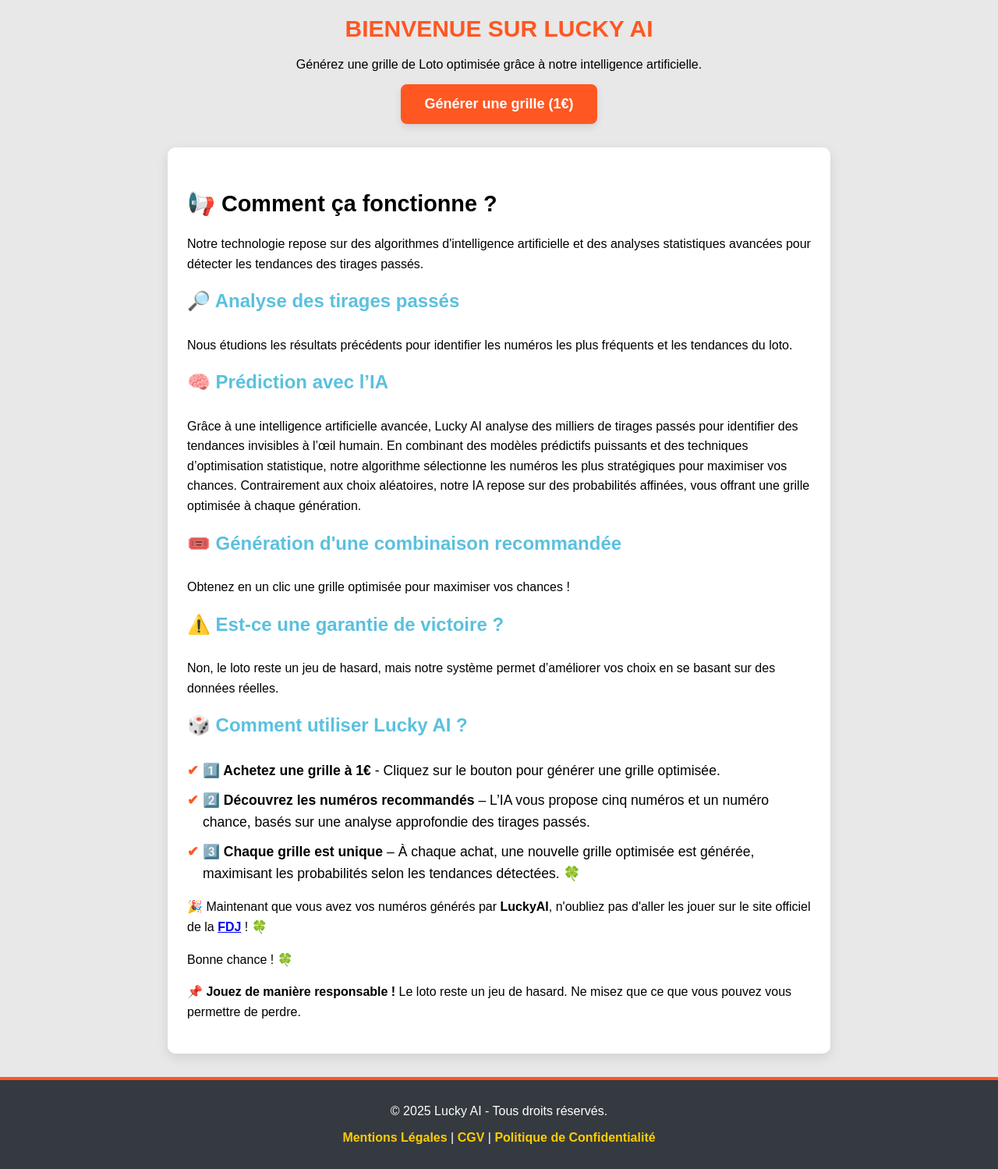
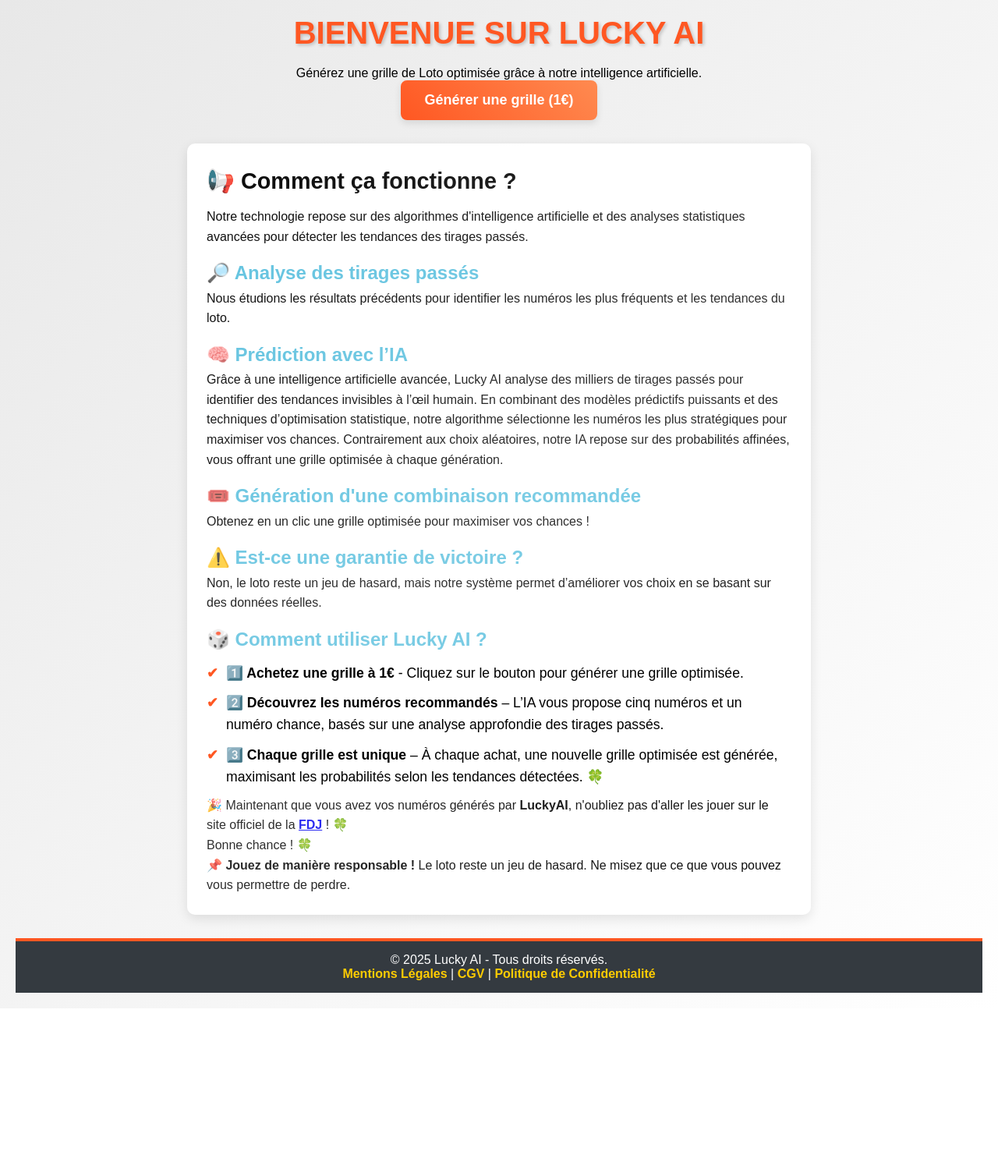
Before and after one commit to changetheworld06/luckyai, a Flask app: page / in a window 1280 px wide. Shown: the whole page at 78% size. After the commit the page ends 1273 px from the top, so only its background shows below. Run offline with Flask 3, Linux system fonts and the light colour scheme; parts of the project's set-up code (start-up, migrations or seed data) failed here and were passed over.

Commit message:
Mise à jour du style.css

```diff
--- a/static/style.css
+++ b/static/style.css
@@ -1,43 +1,85 @@
+/* 🌟 Variables CSS pour une personnalisation aisée */
+:root {
+    --primary-color: #ff5722;
+    --dark-color: #060606;
+    --accent-color: #5bc0de;
+    --bg-color: #e8e8e8;
+    --text-color: #000000;
+    --light-bg: #ffffff;
+    --footer-bg: #343a40;
+    --footer-border: #ff5722;
+    --footer-link: #ffcc00;
+}
+
+/* 🔄 Reset global */
+* {
+    margin: 0;
+    padding: 0;
+    box-sizing: border-box;
+}
+
 /* 🌿 Styles généraux */
 body {
     font-family: 'Arial', sans-serif;
+    background: linear-gradient(135deg, var(--bg-color), #ffffff);
+    color: var(--text-color);
     text-align: center;
-    margin: 0;
-    padding: 0;
-    background-color: #e8e8e8;
-    color: #000000;
+    padding: 20px;
 }
 
 /* 🎰 Titre principal */
 h1 {
-    color: #ff5722;
-    font-size: 30px;
+    color: var(--primary-color);
+    font-size: 2.5em;
     font-weight: bold;
     text-transform: uppercase;
+    margin-bottom: 20px;
+    text-shadow: 2px 2px 4px rgba(0,0,0,0.2);
 }
 
 /* 🎟️ Boutons stylés */
 button {
-    background-color: #ff5722;
+    background: linear-gradient(45deg, var(--primary-color), #ff8a50);
     color: white;
     border: none;
     padding: 15px 30px;
-    font-size: 18px;
+    font-size: 1.125em;
     font-weight: bold;
     border-radius: 8px;
     cursor: pointer;
-    transition: all 0.3s ease-in-out;
+    transition: transform 0.3s ease, box-shadow 0.3s ease;
     box-shadow: 0 4px 10px rgba(0, 0, 0, 0.1);
+    position: relative;
+    overflow: hidden;
+}
+
+/* Effet "ripple" au survol */
+button::after {
+    content: "";
+    position: absolute;
+    top: 50%;
+    left: 50%;
+    width: 0;
+    height: 0;
+    background: rgba(255,255,255,0.3);
+    border-radius: 100%;
+    transform: translate(-50%, -50%);
+    transition: width 0.4s ease-out, height 0.4s ease-out;
+}
+
+button:hover::after {
+    width: 200%;
+    height: 200%;
 }
 
 button:hover {
-    background-color: #060606;
-    transform: translateY(-2px);
+    background-color: var(--dark-color);
+    transform: translateY(-4px);
     box-shadow: 0 6px 15px rgba(0, 0, 0, 0.2);
 }
 
 button:active {
-    transform: scale(0.98);
+    transform: scale(0.97);
 }
 
 /* 🎭 Section Explication */
@@ -46,22 +88,36 @@
     max-width: 800px;
     margin: 30px auto;
     padding: 25px;
-    background: rgb(255, 255, 255);
+    background: var(--light-bg);
     border-radius: 10px;
     box-shadow: 0px 5px 15px rgba(0, 0, 0, 0.1);
     text-align: left;
     line-height: 1.6;
+    position: relative;
+    overflow: hidden;
+}
+
+/* Effet subtil sur la section */
+#explanation::before {
+    content: "";
+    position: absolute;
+    top: 0;
+    left: -50%;
+    width: 200%;
+    height: 100%;
+    background: linear-gradient(120deg, transparent, rgba(255,255,255,0.2), transparent);
+    transform: skewX(-25deg);
 }
 
 /* 📌 Titres secondaires */
 h2 {
-    color: #000000;
+    color: var(--text-color);
     font-size: 1.8em;
     margin-bottom: 10px;
 }
 
 h3 {
-    color: #5bc0de;
+    color: var(--accent-color);
     font-size: 1.5em;
     margin-top: 15px;
 }
@@ -69,7 +125,7 @@
 /* 📝 Liste stylée */
 ul {
     text-align: left;
-    list-style-type: none;
+    list-style: none;
     padding: 0;
 }
 
@@ -77,31 +133,32 @@
     margin: 10px 0;
     font-size: 1.1em;
     position: relative;
-    padding-left: 20px;
+    padding-left: 25px;
 }
 
-/* Ajout d'un petit effet devant chaque item de la liste */
+/* Petit icône devant chaque item */
 ul li::before {
     content: "✔";
-    color: #ff5722;
+    color: var(--primary-color);
     font-weight: bold;
     position: absolute;
     left: 0;
+    top: 0;
 }
 
 /* 📌 Pied de page */
 footer {
     margin-top: 30px;
     padding: 15px;
-    background-color: #343a40;
+    background-color: var(--footer-bg);
     color: white;
     font-size: 16px;
     text-align: center;
-    border-top: 4px solid #ff5722;
+    border-top: 4px solid var(--footer-border);
 }
 
 footer a {
-    color: #ffcc00;
+    color: var(--footer-link);
     font-weight: bold;
     text-decoration: none;
     transition: color 0.3s;
```
